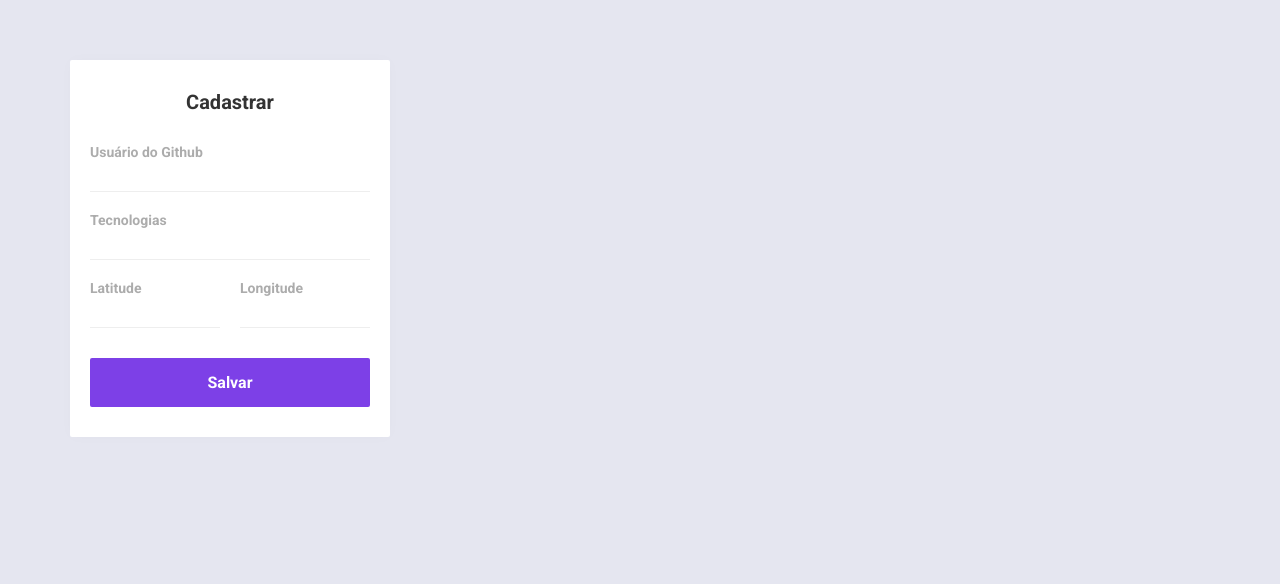
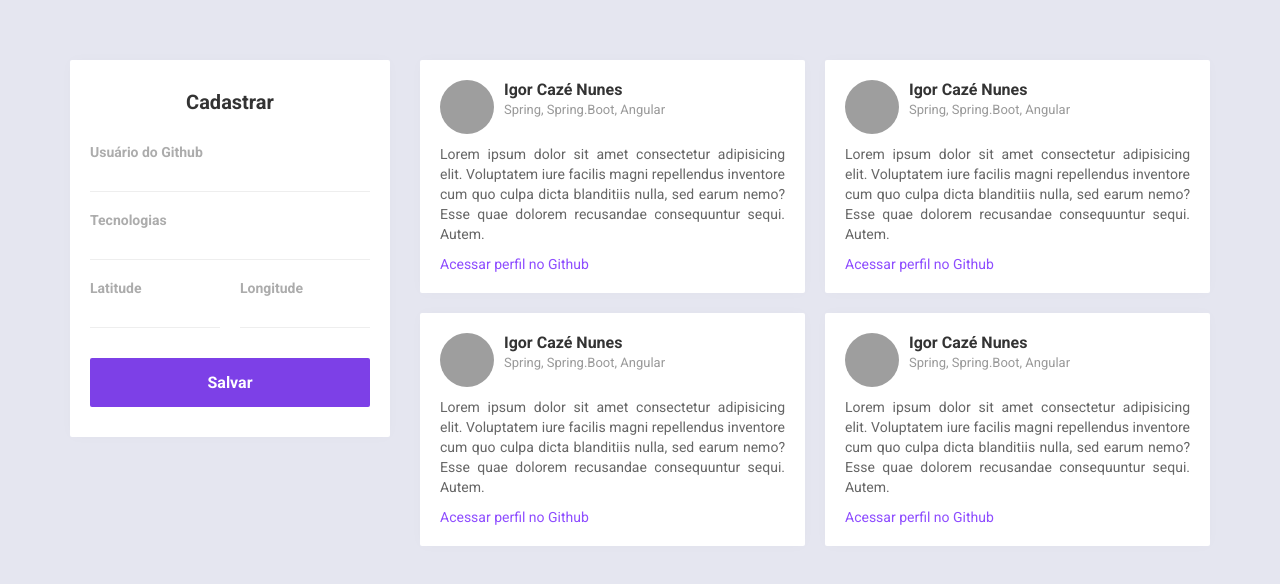
Before and after one commit to IgorCazeNunes/DevRadar-SemanaOmniStack10, a React (Create React App) app in the folder web/: page / in a window 1280 px wide. Shown: the top 584 px of the page. Built offline with nearby package versions, Linux system fonts and the light colour scheme; grey boxes are pictures that could not be loaded.

Commit message:
Adicionado main ao layout.

```diff
--- a/web/src/App.css
+++ b/web/src/App.css
@@ -7,3 +7,7 @@
     flex-direction: row;
     align-items: flex-start;
 }
+
+#app main {
+    margin-left: 30px;
+}
--- a/web/src/App.js
+++ b/web/src/App.js
@@ -3,6 +3,7 @@ import React from 'react';
 import'./global.css';
 import'./App.css';
 import'./Sidebar.css';
+import'./Main.css';
 
 function App() {
 	return (
@@ -38,7 +39,75 @@ function App() {
 			</aside>
 
 			<main>
+				<ul>
+					<li className="dev-item">
+						<header>
+							<img src="https://avatars0.githubusercontent.com/u/30866274?s=460&v=4" alt="Igor Cazé Nunes" />
 
+							<div className="user-info">
+								<strong>Igor Cazé Nunes</strong>
+								<span>Spring, Spring.Boot, Angular</span>
+							</div>
+						</header>
+
+						<p>
+							Lorem ipsum dolor sit amet consectetur adipisicing elit. Voluptatem iure facilis magni repellendus inventore cum quo culpa dicta blanditiis nulla, sed earum nemo? Esse quae dolorem recusandae consequuntur sequi. Autem.
+						</p>
+
+						<a href="https://github.com/IgorCazeNunes">Acessar perfil no Github</a>
+					</li>
+
+					<li className="dev-item">
+						<header>
+							<img src="https://avatars0.githubusercontent.com/u/30866274?s=460&v=4" alt="Igor Cazé Nunes" />
+
+							<div className="user-info">
+								<strong>Igor Cazé Nunes</strong>
+								<span>Spring, Spring.Boot, Angular</span>
+							</div>
+						</header>
+
+						<p>
+							Lorem ipsum dolor sit amet consectetur adipisicing elit. Voluptatem iure facilis magni repellendus inventore cum quo culpa dicta blanditiis nulla, sed earum nemo? Esse quae dolorem recusandae consequuntur sequi. Autem.
+						</p>
+
+						<a href="https://github.com/IgorCazeNunes">Acessar perfil no Github</a>
+					</li>
+
+					<li className="dev-item">
+						<header>
+							<img src="https://avatars0.githubusercontent.com/u/30866274?s=460&v=4" alt="Igor Cazé Nunes" />
+
+							<div className="user-info">
+								<strong>Igor Cazé Nunes</strong>
+								<span>Spring, Spring.Boot, Angular</span>
+							</div>
+						</header>
+
+						<p>
+							Lorem ipsum dolor sit amet consectetur adipisicing elit. Voluptatem iure facilis magni repellendus inventore cum quo culpa dicta blanditiis nulla, sed earum nemo? Esse quae dolorem recusandae consequuntur sequi. Autem.
+						</p>
+
+						<a href="https://github.com/IgorCazeNunes">Acessar perfil no Github</a>
+					</li>
+
+					<li className="dev-item">
+						<header>
+							<img src="https://avatars0.githubusercontent.com/u/30866274?s=460&v=4" alt="Igor Cazé Nunes" />
+
+							<div className="user-info">
+								<strong>Igor Cazé Nunes</strong>
+								<span>Spring, Spring.Boot, Angular</span>
+							</div>
+						</header>
+
+						<p>
+							Lorem ipsum dolor sit amet consectetur adipisicing elit. Voluptatem iure facilis magni repellendus inventore cum quo culpa dicta blanditiis nulla, sed earum nemo? Esse quae dolorem recusandae consequuntur sequi. Autem.
+						</p>
+
+						<a href="https://github.com/IgorCazeNunes">Acessar perfil no Github</a>
+					</li>
+				</ul>
 			</main>
 		</div>
 	);
--- a/web/src/Main.css
+++ b/web/src/Main.css
@@ -0,0 +1,71 @@
+main {
+    flex: 1;
+}
+
+main ul {
+    display: grid;
+    grid-template-columns: repeat(2, 1fr);
+    gap: 20px;
+    list-style: none;
+}
+
+li.dev-item {
+    background: #FFFFFF;
+    box-shadow: 0 0 14px 0 rgba(0, 0, 0, .02);
+    border-radius: 2px;
+    padding: 20px;
+
+    transition: box-shadow .5s;
+}
+
+li.dev-item:hover {
+    box-shadow: 0 0 14px 0 rgba(0, 0, 0, .25);
+    transition: box-shadow .5s;
+}
+
+li.dev-item p {
+    color: #666666;
+    font-size: 14px;
+    line-height: 20px;
+    margin: 10px 0;
+    text-align: justify;
+}
+
+li.dev-item a {
+    color: #8E4DFF;
+    font-size: 14px;
+    text-decoration: none;
+}
+
+li.dev-item a:hover {
+    color: #5A2EA6;
+    transition: color .5;
+}
+
+li.dev-item header {
+    display: flex;
+    flex-direction: row;
+    flex-direction: center;
+}
+
+li.dev-item header img {
+    width: 54px;
+    height: 54px;
+    border-radius: 50%;
+}
+
+li.dev-item header .user-info {
+    margin-left: 10px;
+}
+
+.user-info strong {
+    display: block;
+    font-size: 16px;
+    color: #333333;
+}
+
+.user-info span {
+    font-size: 13px;
+    color: #999999;
+    margin-top: 2px;
+}
```
